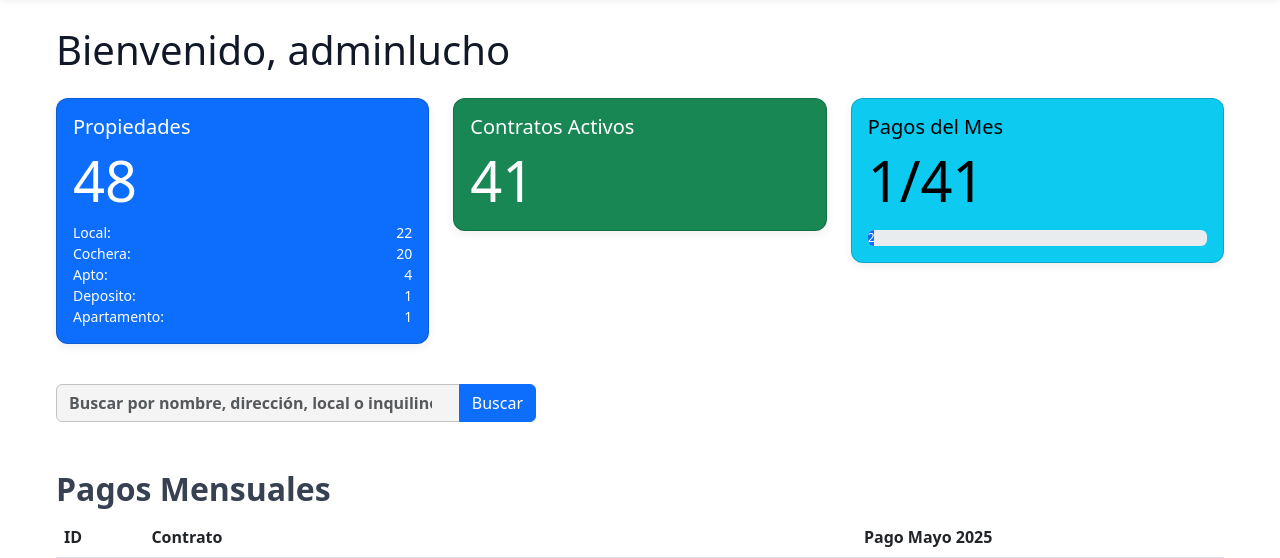
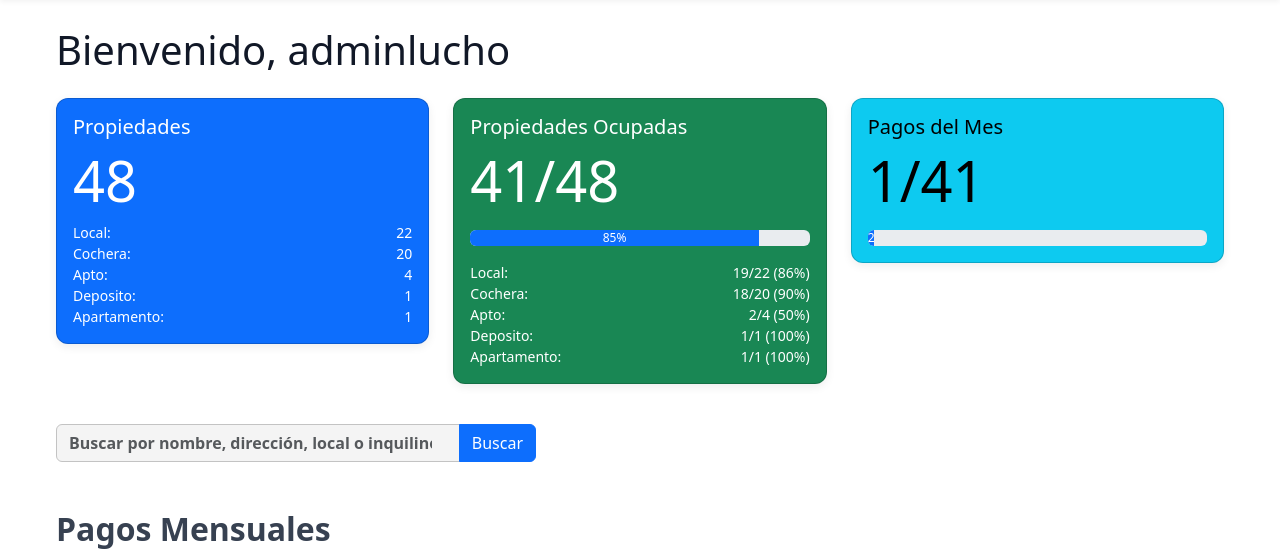
Before and after one commit to luchopb/rentflow, a PHP site: page /dashboard.php in a window 1280 px wide. Shown: the part 78-636 px from the top of the page. Run offline with PHP 8.4, Linux system fonts and the light colour scheme; a user stored in the database is signed in; data comes from the database, SQL or seed files in the repository.

Commit message:
Propiedades ocupadas

```diff
--- a/rentflow_mini/dashboard.php
+++ b/rentflow_mini/dashboard.php
@@ -10,19 +10,20 @@ $anio_actual = date('Y');
 $periodo = date('Y-m');
 $search = clean_input($_GET['search'] ?? '');
 
-// Get properties count by type
+// Get properties count and active contracts by type
 $stmt_properties = $pdo->query("
-    SELECT tipo, COUNT(*) as total
-    FROM propiedades
-    GROUP BY tipo
+    SELECT p.tipo,
+           COUNT(*) as total,
+           SUM(CASE WHEN c.estado = 'activo' THEN 1 ELSE 0 END) as ocupadas
+    FROM propiedades p
+    LEFT JOIN contratos c ON p.id = c.propiedad_id AND c.estado = 'activo'
+    GROUP BY p.tipo
     ORDER BY total DESC
 ");
 $properties_by_type = $stmt_properties->fetchAll(PDO::FETCH_ASSOC);
 $total_properties = array_sum(array_column($properties_by_type, 'total'));
-
-// Get total active contracts count
-$stmt_contracts = $pdo->query("SELECT COUNT(*) FROM contratos WHERE estado = 'activo'");
-$total_active_contracts = $stmt_contracts->fetchColumn();
+$total_occupied = array_sum(array_column($properties_by_type, 'ocupadas'));
+$occupation_ratio = $total_properties > 0 ? round(($total_occupied / $total_properties) * 100) : 0;
 
 // Obtener propiedades y sus inquilinos actuales
 $stmt = $pdo->prepare("
@@ -78,8 +79,22 @@ $payment_ratio = $total_contratos > 0 ? round(($pagos_recibidos / $total_contrat
       <a href="contratos.php" class="text-decoration-none">
         <div class="card text-bg-success h-100 mb-3">
           <div class="card-body d-flex flex-column justify-content-between">
-            <h5 class="card-title">Contratos Activos</h5>
-            <p class="card-text display-4 mb-0"><?= $total_active_contracts ?></p>
+            <h5 class="card-title">Propiedades Ocupadas</h5>
+            <p class="card-text display-4"><?= $total_occupied ?>/<?= $total_properties ?></p>
+            <div class="progress mb-2" role="progressbar" aria-label="Occupation progress">
+              <div class="progress-bar" style="width: <?= $occupation_ratio ?>%"><?= $occupation_ratio ?>%</div>
+            </div>
+            <div class="small mt-2">
+              <?php foreach ($properties_by_type as $type): ?>
+                <?php
+                  $type_ratio = $type['total'] > 0 ? round(($type['ocupadas'] / $type['total']) * 100) : 0;
+                ?>
+                <div class="d-flex justify-content-between">
+                  <span class="text-capitalize"><?= htmlspecialchars($type['tipo']) ?>:</span>
+                  <span><?= $type['ocupadas'] ?>/<?= $type['total'] ?> (<?= $type_ratio ?>%)</span>
+                </div>
+              <?php endforeach; ?>
+            </div>
           </div>
         </div>
       </a>
```
